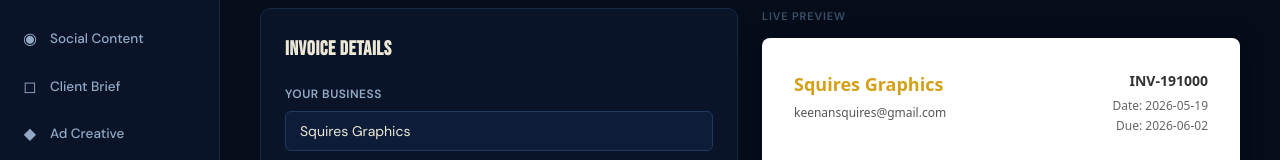
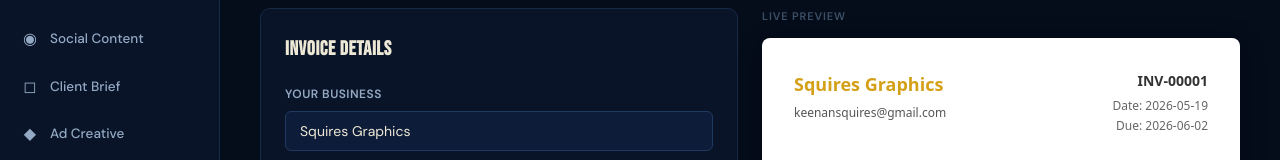
Before and after one commit to squiressolutions/graphics-business-hq, a React (Vite) app: page /invoices in a window 1280 px wide. Shown: the part 232-392 px from the top of the page. Built offline with nearby package versions, Linux system fonts and the light colour scheme.

Commit message:
Invoice numbers sequential: INV-00001, INV-00002, etc.

```diff
--- a/src/pages/InvoiceGenerator.jsx
+++ b/src/pages/InvoiceGenerator.jsx
@@ -3,6 +3,7 @@ import jsPDF from 'jspdf'
 import 'jspdf-autotable'
 
 const STORAGE_KEY = 'sq_invoices'
+const COUNTER_KEY = 'sq_invoice_counter'
 
 function todayStr() {
   return new Date().toISOString().slice(0, 10)
@@ -14,8 +15,16 @@ function dueDateStr() {
   return d.toISOString().slice(0, 10)
 }
 
-function newInvoiceNumber() {
-  return `INV-${Date.now().toString().slice(-6)}`
+function nextInvoiceNumber() {
+  const current = parseInt(localStorage.getItem(COUNTER_KEY) || '0', 10)
+  const next = current + 1
+  localStorage.setItem(COUNTER_KEY, next.toString())
+  return `INV-${String(next).padStart(5, '0')}`
+}
+
+function peekInvoiceNumber() {
+  const current = parseInt(localStorage.getItem(COUNTER_KEY) || '0', 10)
+  return `INV-${String(current + 1).padStart(5, '0')}`
 }
 
 function newLineItem() {
@@ -30,7 +39,7 @@ function blankForm() {
     clientName: '',
     clientEmail: '',
     clientAddress: '',
-    invoiceNumber: newInvoiceNumber(),
+    invoiceNumber: peekInvoiceNumber(),
     invoiceDate: todayStr(),
     dueDate: dueDateStr(),
     notes: '',
@@ -163,6 +172,8 @@ export default function InvoiceGenerator() {
   }
 
   function saveInvoice() {
+    // Consume the counter so this number is officially used
+    nextInvoiceNumber()
     const subtotal = calcSubtotal(lineItems)
     const invoice = {
       id: Date.now().toString(),
@@ -175,6 +186,9 @@ export default function InvoiceGenerator() {
     setSaveSuccess(true)
     setTimeout(() => setSaveSuccess(false), 2500)
     setTab('history')
+    // Reset form with the next sequential number
+    setForm(blankForm())
+    setLineItems([newLineItem()])
   }
 
   function downloadPDF() {
```
